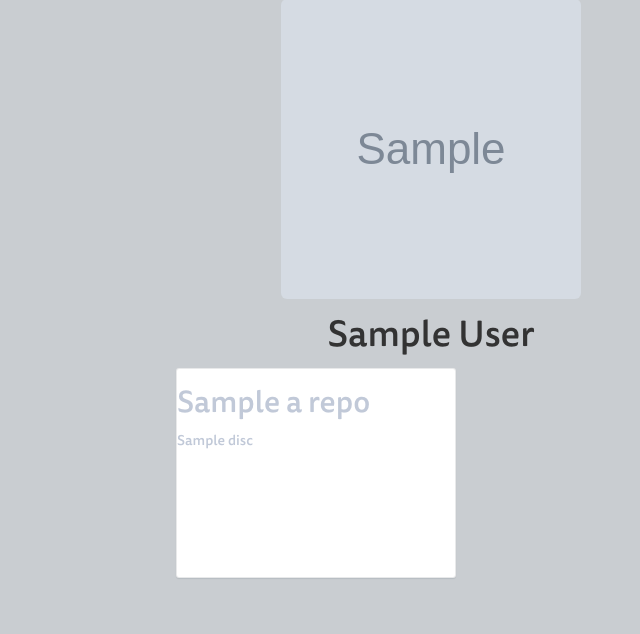
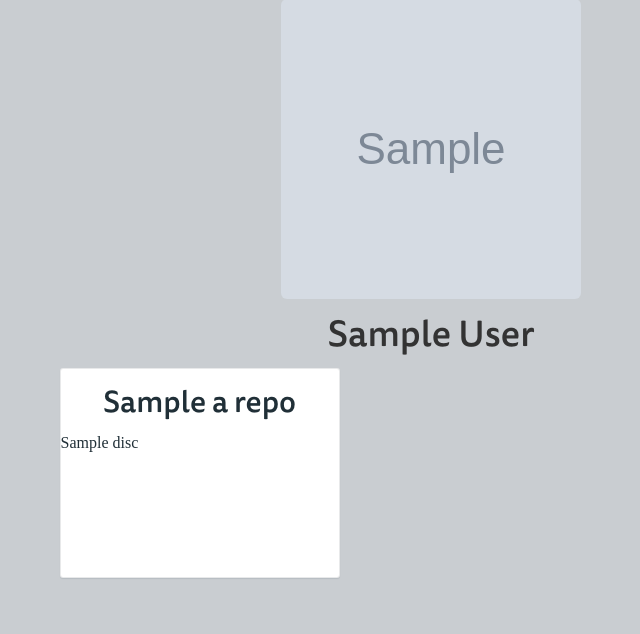
Before and after one commit to ofnlut/IronGrads, a Django app: template grads/templates/grads/grad_detail.html in a window 1280 px wide. Shown: the part 237-871 px from the top of the page, without its empty margins (264-904 px from the left). Run offline with Django 3.2, Linux system fonts and the light colour scheme; tables that the repository leaves empty hold one stand-in row (values such as "Sample post"); the template is opened without the code that fills it: values that come from a table or form of the project are taken from there, most other values are stand-ins (such as "Sample title", 1, 10 or a date in 2020); grey boxes marked "Sample" are stand-in pictures; some libraries are stand-ins or nearby versions; some web fonts are replaced.

Commit message:
Remove grad_details.css

```diff
--- a/grads/static/css/grad_details.css
+++ /dev/null
@@ -1,43 +0,0 @@
-
-.grad{
-  margin: 70px 40px 20px 150px;
-}
-
-.grad-name{
-  display: flex;
-  justify-content: center;
-  font-family: "Tisa-Sans-Medium";
-  -webkit-font-smoothing: antialiased;
-}
-.grad-img{
-  display: flex;
-  justify-content: center;
-}
-.pinned-repos{
-  margin-left: 20em;
-  width: 70%;
-}
-
-.pinned-repos li {
-  background-color: #ffffff;
-  border: 1px solid rgba(32,47,55,0.1);
-  border-radius: 3px;
-  box-shadow: 0 1px 1px rgba(32,47,55,0.1);
-  width: 20em;
-  height: 15em;
-  display: inline-block;
-  margin-bottom: 36px;
-  overflow: hidden;
-  text-decoration: none;
-  color: #c1c9d8;
-  border-radius: 3px;
-  font-family: 'Tisa-Sans-Medium';
-  padding-bottom: 10px;
-  vertical-align: top;
-}
-.pinned-repos-title{
-  font-size: 12px;
-}
-.pinned-repos-disc{
-  word-wrap: break-word;
-}
--- a/grads/static/css/grads.css
+++ b/grads/static/css/grads.css
@@ -142,6 +142,69 @@ label{
   text-shadow: none;
   cursor: pointer;
 }
+
+.grad{
+  margin: 70px 40px 20px 150px;
+}
+
+.grad-name{
+  display: flex;
+  justify-content: center;
+  font-family: "Tisa-Sans-Medium";
+  -webkit-font-smoothing: antialiased;
+}
+.grad-img{
+  display: flex;
+  justify-content: center;
+
+}
+.pinned-repos{
+  margin-left: auto;
+  margin-right: auto;
+  max-width: 900px;
+  width: 70%;
+}
+.pinned-repos li {
+  background-color: #ffffff;
+  border: 1px solid rgba(32,47,55,0.1);
+  border-radius: 3px;
+  box-shadow: 0 1px 1px rgba(32,47,55,0.1);
+  width: 20em;
+  height: 15em;
+  display: inline-block;
+  margin-bottom: 36px;
+  overflow: hidden;
+  text-decoration: none;
+  color: #c1c9d8;
+  border-radius: 3px;
+  font-family: 'Tisa-Sans-Medium';
+  padding-bottom: 10px;
+  vertical-align: top;
+}
+
+.pinned-repos-title{
+  display: flex;
+  justify-content: center;
+  font-size: 12px;
+  color: #202f37;
+}
+.pinned-repos-disc{
+  word-wrap: break-word;
+  color: #202f37;
+  font-family:'Tisa-Sans-Pro';
+  font-size: 2vmin;
+}
+
+
+
+
+
+
+
+
+
+
+
 @font-face {
   font-family: 'Tisa-Pro-Medi';
   src: url('../fonts/Tisa-typeface/Tisa Pro/TisaPro-Medi.otf');
@@ -154,3 +217,7 @@ label{
   font-family:  'Tisa-Sans-Pro';
   src: url('../fonts/Tisa-typeface/Tisa Sans Pro/TisaSansPro.otf');
 }
+@@font-face {
+  font-family: "TisaSansPro-Light"
+  src: url('../fonts/Tisa-typeface/Tisa Sans Pro/TisaSansPro-Light.otf');
+}
--- a/grads/templates/grads/base.html
+++ b/grads/templates/grads/base.html
@@ -7,7 +7,6 @@
     <link rel="stylesheet" href="//maxcdn.bootstrapcdn.com/bootstrap/3.2.0/css/bootstrap.min.css">
     <link rel="stylesheet" href="//maxcdn.bootstrapcdn.com/bootstrap/3.2.0/css/bootstrap-theme.min.css">
     <link rel="stylesheet" href="{% static 'css/grads.css' %}">
-    <link rel="stylesheet" href="{% static 'css/grad_details.css' %}">
     <link rel="stylesheet" href="{% static 'css/bootstrap-social.css'%}">
     <title>Iron Grads of DC</title>
     <meta name="charset" content="UTF-8">
--- a/grads/templates/grads/grad_detail.html
+++ b/grads/templates/grads/grad_detail.html
@@ -12,7 +12,7 @@
   <!-- <p><a href="mailto:{{ grad.Email}}">{{ grad.Email }}</a></p> -->
   <!-- <p>{{ grad_url }}</p> -->
   <!-- <p>{{ titles }}</p> -->
-  <div class="pinned-repos ",>
+  <div class="pinned-repos">
     <ul>
       {% for a_repo in parsed_repo %}
       <a href="https://github.com{{ a_repo.link }}">
```
